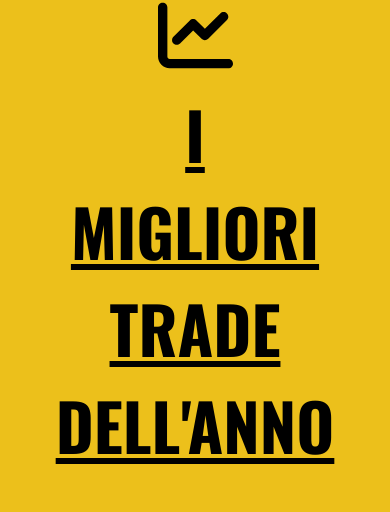
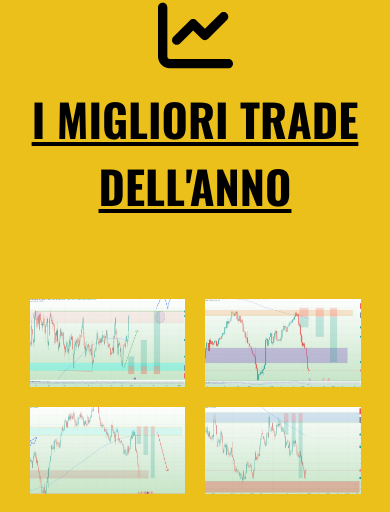
Before and after one commit to Bistaaa/active-forex-trading, a Vue app: page / in a window 390 px wide. Shown: the part 9850-10362 px from the top of the page. Built offline with nearby package versions, Linux system fonts and the light colour scheme; no server answers.

Commit message:
media query BestTrades

```diff
--- a/src/components/MainContent-components/BestTrades.vue
+++ b/src/components/MainContent-components/BestTrades.vue
@@ -54,7 +54,7 @@ export default {
         <p class="category-icon">
             <font-awesome-icon icon="fa-solid fa-chart-line" />
         </p>
-        <h2>I MIGLIORI TRADE DELL'ANNO</h2>
+        <h2 id="best-trades-title">I MIGLIORI TRADE DELL'ANNO</h2>
         <div id="trades-container">
             <div class="single-trade-container" v-for="(image, index) in images" :key="index">
                 <div class="trade-image-container">
@@ -87,12 +87,18 @@ export default {
     flex-direction: column;
     align-items: center;
 
-    h2 {
+    #best-trades-title {
         color: #000000;
         font-size: 65px;
         text-align: center;
         text-decoration: underline;
         margin-bottom: 70px;
+    }
+
+    @media screen and (max-width: 601px) {
+        #best-trades-title {
+            font-size: 45px;
+        }
     }
 
     #trades-container {
@@ -158,7 +164,19 @@ export default {
                         font-weight: bold;
                         color: #ffffff;
                     }
+
+                    @media screen and (max-width: 601px) {
+                        .trades-image-overlay-text {
+                            font-size: 13px;
+                        }
+                    }
                 }
+            }
+        }
+
+        @media screen and (max-width: 601px) {
+            .single-trade-container {
+                width: calc(100% / 2);
             }
         }
     }
@@ -181,6 +199,13 @@ export default {
         max-height: 80vh;
     }
 
+    @media screen and (max-width: 901px) {
+        .large-image {
+            max-width: 100vw;
+            max-height: 100vh;
+        }
+    }
+
     .close-trade-button {
         position: absolute;
         top: 25px;
@@ -192,10 +217,17 @@ export default {
         cursor: pointer;
         outline: none;
         padding: 0;
+        z-index: 21;
 
         &:hover {
             color: #FF0000;
         }
     }
 }
+
+@media screen and (max-width: 901px) {
+    #best-trades-container {
+        padding: 100px 5%;
+    }
+}
 </style>
```
